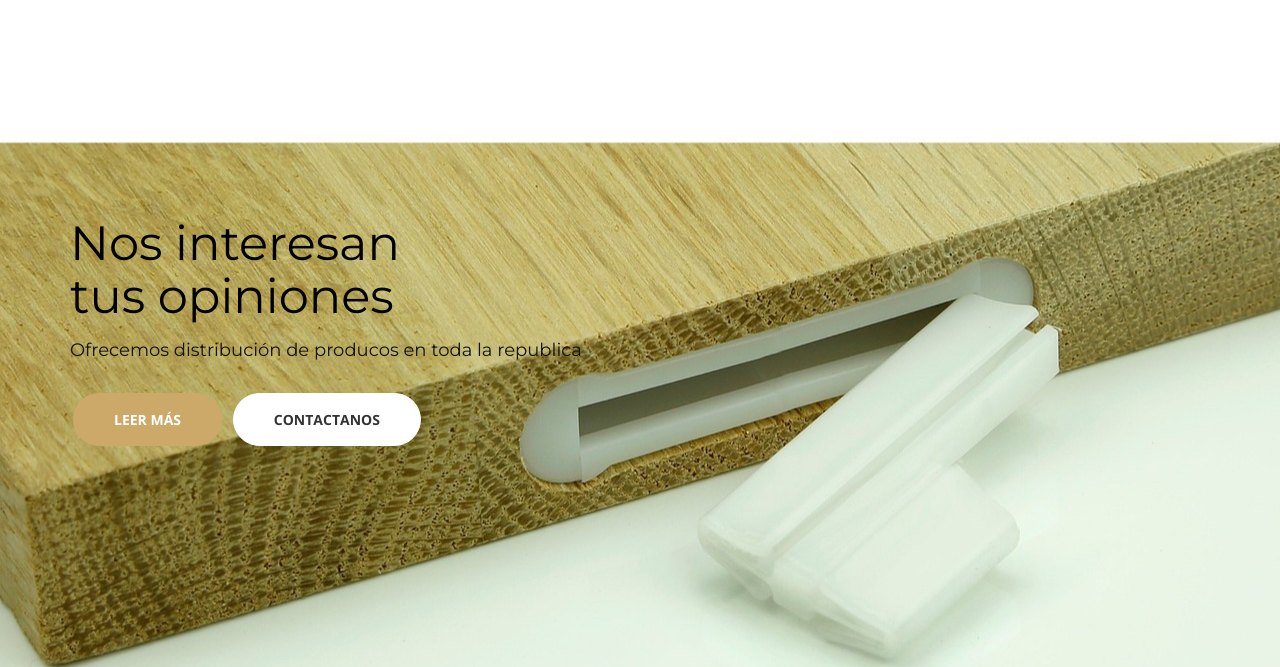
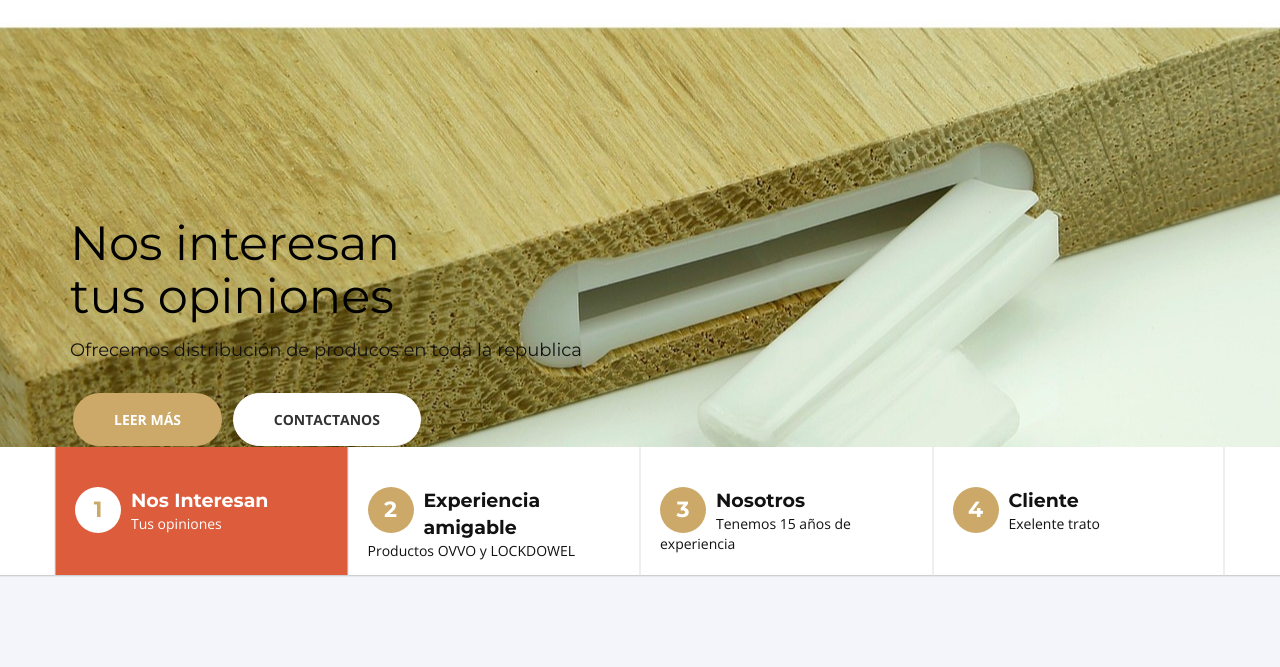
Before and after one commit to starkend-dev/Desarrollo, a plain HTML site: page index.html in a window 1280 px wide. Shown: the part 156-823 px from the top of the page. Drawn offline with nearby package versions, Linux system fonts and the light colour scheme; files whose address does not match are found by name.

Commit message:
últmos cambios

```diff
--- a/css/advisor.css
+++ b/css/advisor.css
@@ -1983,7 +1983,8 @@ ALL SECTIONS
 
 .subpage-header {
     background: #f2f2f2;
-    padding: 82px 0 50px;
+    /* padding: 82px 0 50px; */
+    padding: 20px 0 20px;
 }
 
 .subpage-header .btn {
--- a/css/hero-slider.css
+++ b/css/hero-slider.css
@@ -180,13 +180,15 @@ Slider
 
 @media only screen and (min-width: 768px) {
     .cd-hero-slider {
-        height: 500px;
+        /* height: 500px; */
+        height: 350px;
     }
 }
 
 @media only screen and (min-width: 1170px) {
     .cd-hero-slider {
-        height: 680px;
+        /* height: 680px; */
+        height: 450px;
     }
 }
 
```
